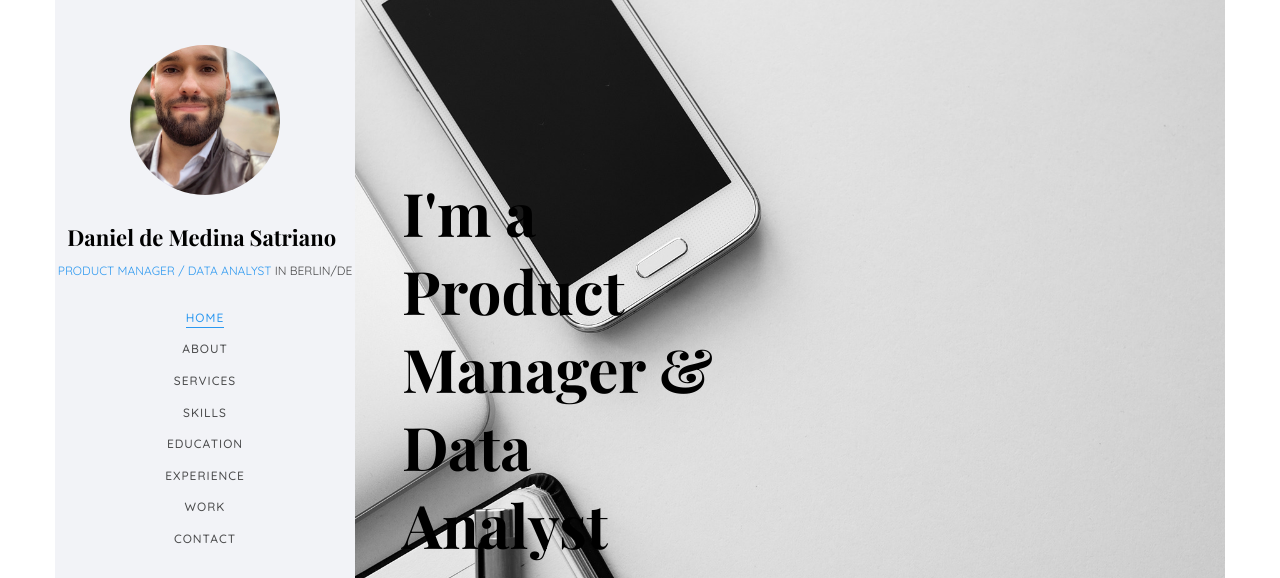
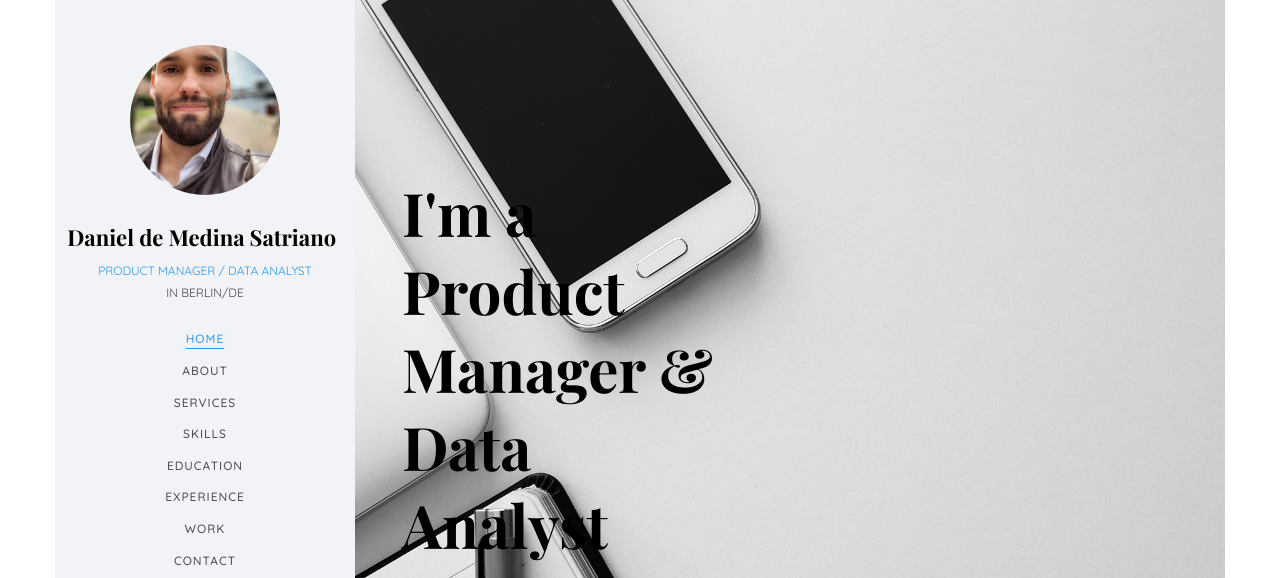
Before and after one commit to ddmedinas/ddmedinas.github.io, a plain HTML site: page index.html in a window 1280 px wide. Shown: the top 578 px of the page. Drawn offline with nearby package versions, Linux system fonts and the light colour scheme; files whose address does not match are found by name; a web font is replaced by a local one.

Commit message:
Update index.html

```diff
--- a/index.html
+++ b/index.html
@@ -58,7 +58,7 @@
 			<div class="text-center">
 				<div class="author-img" style="background-image: url(images/about.jpg);"></div>
 				<h1 id="colorlib-logo"><a href="index.html">Daniel de Medina Satriano</a></h1>
-				<span class="position"><a href="#">Product Manager / Data Analyst</a> in Berlin/DE</span>
+				<span class="position"><a href="#">Product Manager / Data Analyst</a> <br> in Berlin/DE</span>
 			</div>
 			<nav id="colorlib-main-menu" role="navigation" class="navbar">
 				<div id="navbar" class="collapse">
```
